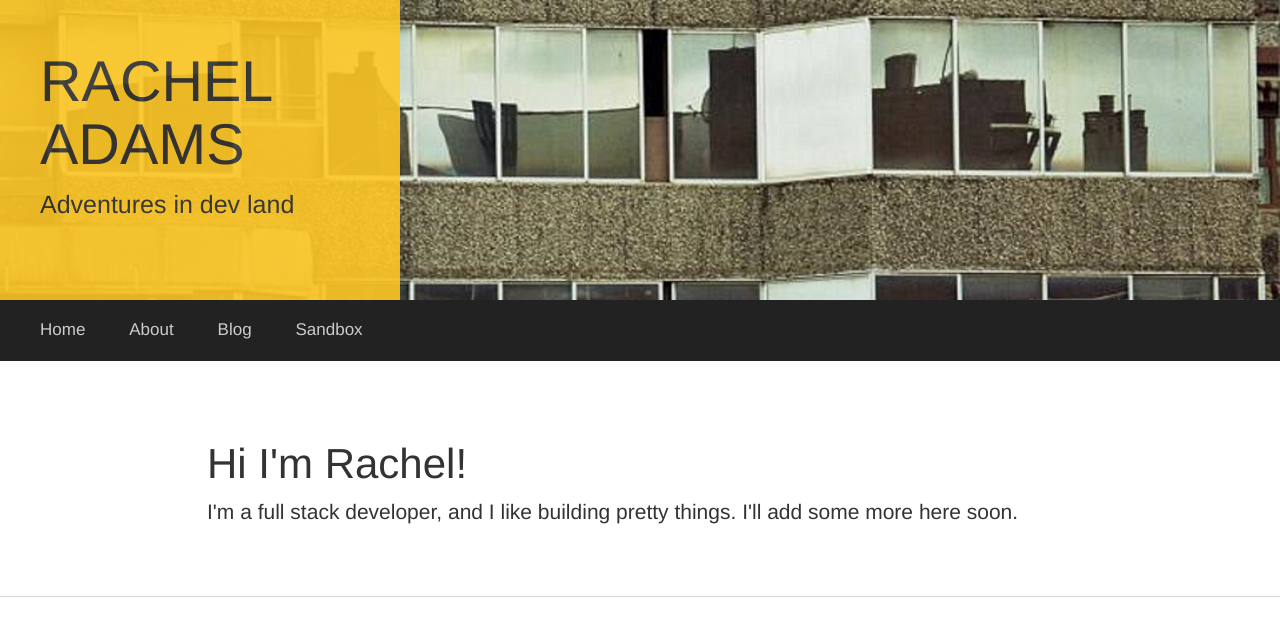
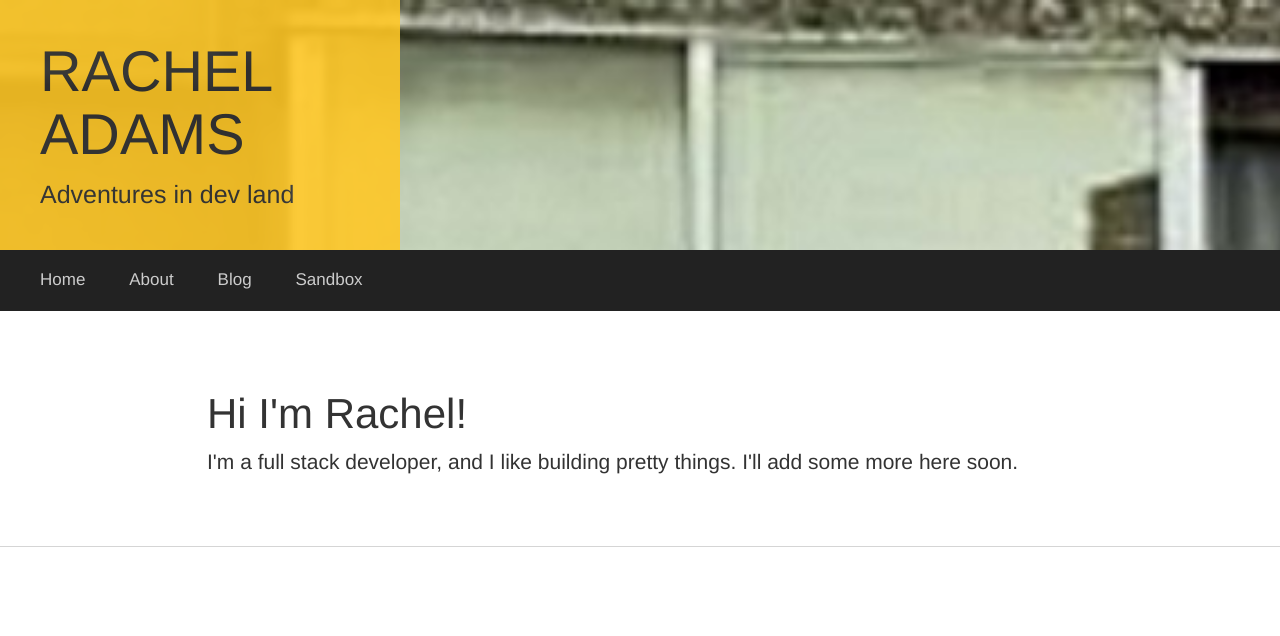
Before and after one commit to rachelAdams/rachelAdams.github.io, a Jekyll site: the page built from index.html, in a window 1280 px wide. Shown: the top 636 px of the page. Built offline with Jekyll 4.4.1, drawn with Linux system fonts in a browser that asks for light colours; nearby versions of some CDN libraries.

Commit message:
parallax scrollll

```diff
--- a/css/main.css
+++ b/css/main.css
@@ -36,15 +36,16 @@
 .banner {
     background-image: url("/img/banner_img.jpg");
      width: 100%;
-    height: 300px;
+    height: 250px;
     background-size: cover;
     background-repeat: no-repeat;
+    background-attachment: fixed;
 }
 .banner .banner-description {
     height: 100%;
     width: 400px;
     background-color: #fec726;
-    padding: 30px 40px;
+    padding: 20px 40px;
     position: relative;
     opacity: 0.9;
     font-size: 25px;
```
Also changed, not shown: img/banner_img.jpg.
